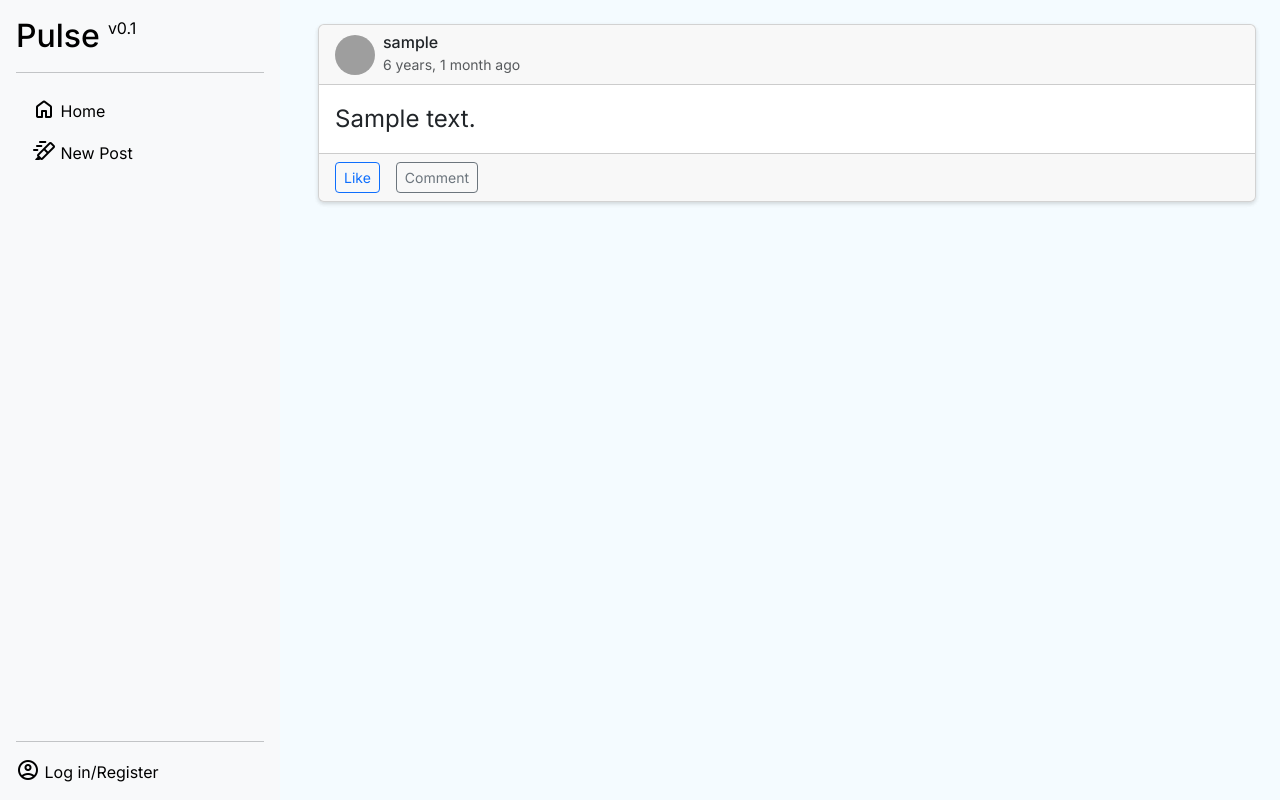
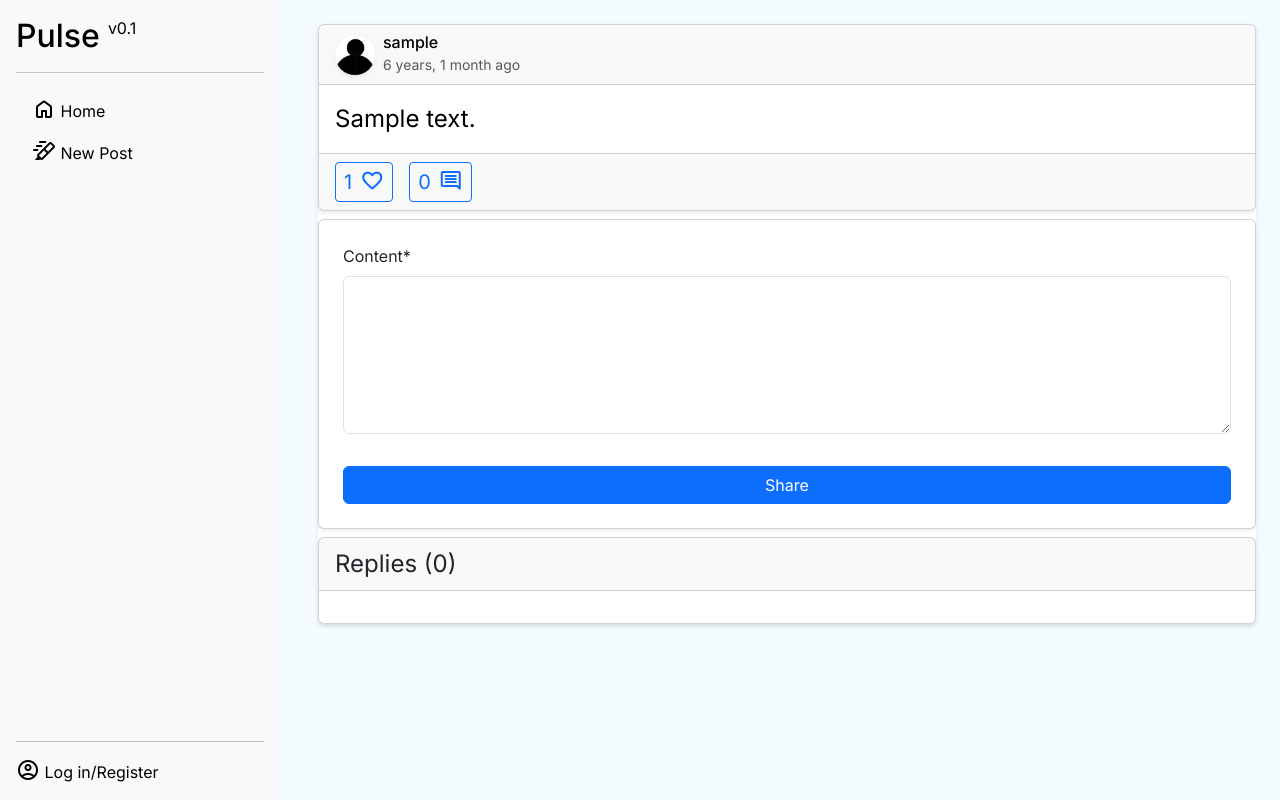
Before and after one commit to ItsDersty/PulseSocialNetwork, a Django app: page /posts/1?reply in a window 1280 px wide. Run offline with Django 5.2, Linux system fonts and the light colour scheme; tables that the repository leaves empty hold one stand-in row (values such as "Sample post"); some libraries are stand-ins or nearby versions; grey boxes are pictures that could not be loaded.

Commit message:
Added likes system, reply feature, some small changes

```diff
--- /dev/null
+++ b/Pulse/static/script.js
@@ -0,0 +1,38 @@
+document.querySelectorAll('.like-btn').forEach(btn => {
+
+    btn.addEventListener('click', function() {
+            const countSpan = this.querySelector('.like-count');
+    const postId = this.dataset.postId;
+        fetch(`/posts/api/like/${postId}`, {
+            method: 'POST',
+            headers: {
+                'X-CSRFToken': getCookie('csrftoken'),
+                'Content-Type': 'application/json'
+            },
+            body: JSON.stringify({})
+        })
+        .then(response => response.json())
+        .then(data => {
+            countSpan.textContent = `${data.count}`;
+        });
+    });
+});
+
+
+
+
+
+function getCookie(name) {
+    let cookieValue = null;
+    if (document.cookie && document.cookie !== '') {
+        const cookies = document.cookie.split(';');
+        for (let i = 0; i < cookies.length; i++) {
+            const cookie = cookies[i].trim();
+            if (cookie.substring(0, name.length + 1) === (name + '=')) {
+                cookieValue = decodeURIComponent(cookie.substring(name.length + 1));
+                break;
+            }
+        }
+    }
+    return cookieValue;
+}
--- a/Pulse/templates/templates/base.html
+++ b/Pulse/templates/templates/base.html
@@ -146,7 +146,8 @@
         </div>
     </div>
 
-    <!-- Bootstrap JS (нужен для выпадающих списков и т.д.) -->
+    <!-- JS Scripts -->
+    <script src="/static/script.js"></script>
     <script src="https://cdn.jsdelivr.net/npm/bootstrap@5.3.2/dist/js/bootstrap.bundle.min.js"></script>
 </body>
 </html>
--- a/posts/models.py
+++ b/posts/models.py
@@ -8,6 +8,10 @@ class Post(models.Model):
     )
     content = models.TextField(max_length=280)
     created_at = models.DateTimeField(auto_now_add=True)
+    likes=models.ManyToManyField(settings.AUTH_USER_MODEL,related_name='likedPosts')
+    parent=models.ForeignKey('self',null=True,blank=True,related_name='replies',on_delete=models.SET_NULL)
+    isReply=models.BooleanField(default=False)
+
 
 class PostMedia(models.Model):
     # Связываем медиа с постом
--- a/posts/templates/posts/postElement.html
+++ b/posts/templates/posts/postElement.html
@@ -3,16 +3,22 @@
         <!-- Header: автор и дата -->
         <div class="card-header d-flex align-items-center gap-2">
             <!-- Аватар автора, если есть -->
-            <img src="#" alt="Avatar" class="rounded-circle" width="40" height="40">
+            <a href="/users/{{post.author.id}}"><img src="/static/pfp.webp" class="rounded-circle shadow-sm" width="40" height="40"></a>
             <div>
-                <h6 class="mb-0">{{ post.author.username }}</h6>
+                <a href="/users/{{post.author.id}}" class="link-body-emphasis" style="text-decoration: none;"><h6 class="mb-0">{{ post.author.username }}</h6></a>
                 <small class="text-muted">{{ post.created_at|naturaltime }}</small>
             </div>
         </div>
 
         <!-- Основной контент -->
         <div class="card-body">
+            {% if post.parent and not hideParentPost %}
+                {% include "posts/postElement.html" with post=post.parent hideButtons=True %}
+                <hr>
+            {% endif %}
+            <a href="/posts/{{post.id}}" style="text-decoration: none;" class="link-body-emphasis">
             <p class="card-text fs-4">{{ post.content }}</p>
+            </a>
 
             <!-- Превью медиа, если есть -->
             <!--there's no media logic, so don't need for now
@@ -31,8 +37,15 @@
         </div>
 
         <!-- Footer: кнопки действий -->
+        {% if not hideButtons %}
         <div class="card-footer d-flex gap-3">
-            <button class="btn btn-outline-primary btn-sm">Like</button>
-            <button class="btn btn-outline-secondary btn-sm">Comment</button>
+            <button data-post-id="{{ post.id }}" class="btn btn-outline-primary btn-sm like-btn"><span class="like-count" style="font-size: 20px;">{{post.likes.count}}</span><span class="material-symbols-rounded ms-2" style="vertical-align: sub;">favorite</span></button>
+
+            {% if original %}
+                <button id="commentButton" class="btn btn-outline-primary btn-sm"><span style="font-size: 20px;">{{post.replies.count}}</span><span class="material-symbols-rounded ms-2" style="vertical-align: sub;">comment</span></button>
+            {% else %}
+                <a href="/posts/{{post.id}}?reply" class="btn btn-outline-primary btn-sm"><span style="font-size: 20px;">{{post.replies.count}}</span><span class="material-symbols-rounded ms-2" style="vertical-align: sub;">comment</span></a>
+            {% endif %}
         </div>
+        {% endif %}
     </div>
--- a/posts/templates/posts/postPage.html
+++ b/posts/templates/posts/postPage.html
@@ -1,5 +1,50 @@
 {% extends "templates/base.html" %}
 {% block content %}
 {% load humanize %}
-{% include "posts/postElement.html" with post=post %}
+{% include "posts/postElement.html" with post=post original=True %}
+
+{% load crispy_forms_tags %}
+<div class="card p-4 shadow-sm mt-2" id="replyForm" style="display: none;">
+    <form method="post" enctype="multipart/form-data">
+        {% csrf_token %}
+        {{ form|crispy }}
+
+        <!-- Контейнер для превью -->
+        <div id="preview-container" class="row g-2 mt-2 mb-3"></div>
+        <div class="d-grid">
+            <button type="submit" class="btn btn-primary">Share</button>
+        </div>
+    </form>
+</div>
+
+<div class="card shadow-sm mt-2">
+    <div class="card-header d-flex align-items-center gap-2">
+        <p class="card-text fs-4">Replies ({{post.replies.count}})</p>
+    </div>
+
+    <div class="card-body">
+        {% for reply in post.replies.all %}
+        {% include "posts/postElement.html" with post=reply hideParentPost=True %}
+        {% endfor %}
+    </div>
+</div>
+
+<script>
+    document.addEventListener("DOMContentLoaded", function() {
+        const replyForm = document.getElementById("replyForm");
+        const commentButton = document.getElementById("commentButton");
+        const urlParams = new URLSearchParams(window.location.search);
+
+        if (urlParams.has('reply')) {
+            replyForm.style.display = 'block';
+        };
+
+        commentButton.onclick = function() {
+            if (replyForm.style.display == 'none') {
+                replyForm.style.display = 'block';
+            } else replyForm.style.display = 'none';
+        }
+    });
+</script>
+
 {% endblock %}
--- a/posts/urls.py
+++ b/posts/urls.py
@@ -6,4 +6,7 @@ from . import views
 urlpatterns = [
     path('new/', views.newPost, name='newPost'),
     path('<int:id>',views.viewPost,name="postPage"),
+
+    #API
+    path('api/like/<int:id>',views.likePost),
 ]
--- a/posts/views.py
+++ b/posts/views.py
@@ -2,6 +2,7 @@ from django.shortcuts import render,redirect
 from .forms import NewPostForm
 from django.contrib.auth.decorators import login_required
 from .models import Post
+from django.http import JsonResponse
 
 @login_required
 def newPost(request):
@@ -17,9 +18,35 @@ def newPost(request):
     return render(request, 'posts/newPost.html', {'form': form})
 
 def viewPost(request,id):
+    post = Post.objects.get(id=id)
+    form=NewPostForm(request.POST or None)
+
     if request.method == "GET":
+        return render(request,'posts/postPage.html', {'post': post,'form': form})
+    elif request.method == "POST" and form.is_valid():
+        reply = form.save(commit=False)
+        reply.author = request.user
+        reply.parent = post
+        reply.save()
+        return redirect(request,f'/post/{reply.id}')
+
+def likePost(request,id):
+    if request.method == "POST":
         post = Post.objects.get(id=id)
-        return render(request,'posts/postPage.html', {'post': post})
+        liked = None
+
+        if post.likes.filter(id=request.user.id).exists():
+            post.likes.remove(request.user)
+            liked = False
+        else:
+            post.likes.add(request.user)
+            liked = True
+
+        return JsonResponse({
+            'liked': liked,
+            'count': post.likes.count(),
+        })
+
 
 """ TODO:make newpost logic
 def register(request):
--- a/users/models.py
+++ b/users/models.py
@@ -6,7 +6,7 @@ from django_resized import ResizedImageField
 class PulseUser(AbstractUser):
     bio = models.TextField(max_length=200, default='No bio yet')
     pfp = ResizedImageField(upload_to='profile_pictures/', default='/static/defaultPfp.jpg', size=[256,256])
-    followers = models.ManyToManyField("PulseUser", related_name="followed")
+    followers = models.ManyToManyField("self", related_name="followed")
 
     def __str__(self):
         return self.username
```
Also changed, not shown: posts/migrations/0003_post_isreply_post_likes_post_parent.py (added).
